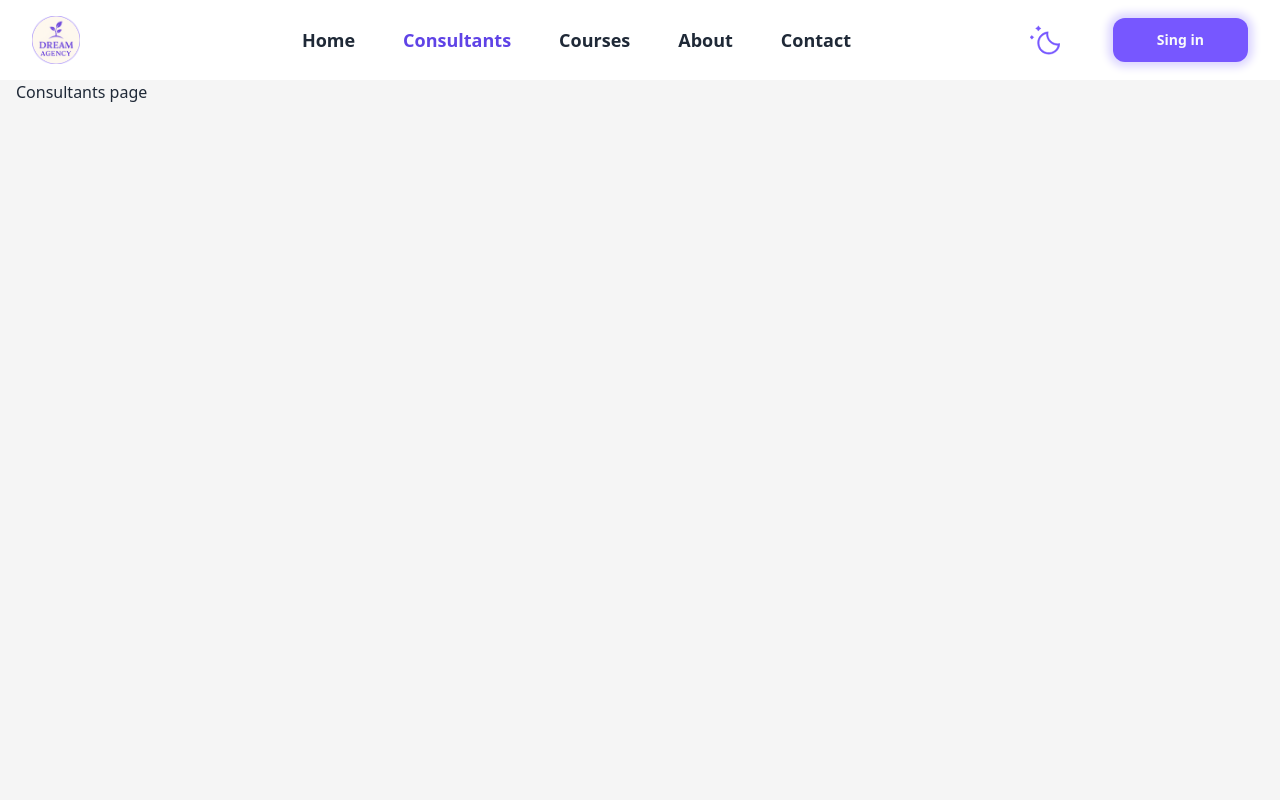
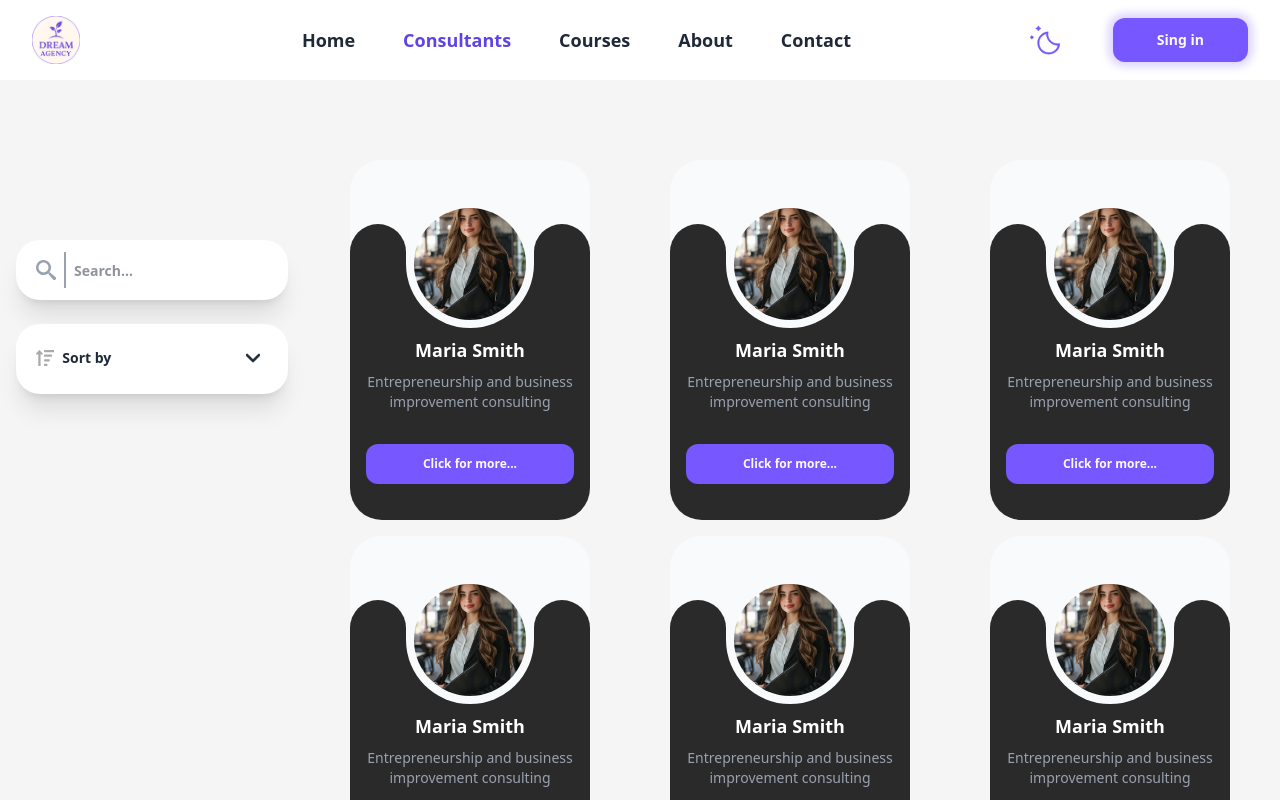
Before and after one commit to DreamAgencyhub/Front-end, a Next.js app: page /consultants in a window 1280 px wide. Shown: the top 800 px of the page. Built offline with nearby package versions, Linux system fonts and the light colour scheme.

Commit message:
feat: add consultants route

```diff
--- /dev/null
+++ b/app/(public)/(sharedLayout)/consultants/page.tsx
@@ -0,0 +1,31 @@
+import ConsultantsCard from "@/app/components/sections/consultants/ConsultantsCard";
+import { Metadata } from "next";
+
+export const metadata: Metadata = {
+  title: "Consultants",
+  description: "",
+};
+
+const items = [
+  { text: "test1" },
+  { text: "test2" },
+  { text: "test3" },
+  { text: "test4" },
+  { text: "test5" },
+  { text: "test6" },
+];
+
+export default function page() {
+  return (
+    <div className="py-10 grid grid-cols-1 gap-4 md:grid-cols-2 lg:grid-cols-3">
+      {items.map((item) => (
+        <div
+          className="w-76 h-90 flex items-center justify-center"
+          key={item.text}
+        >
+          <ConsultantsCard key={item.text} />
+        </div>
+      ))}
+    </div>
+  );
+}
--- a/app/(public)/consultants/page.tsx
+++ /dev/null
@@ -1,10 +0,0 @@
-import { Metadata } from "next";
-
-export const metadata: Metadata = {
-  title: "Consultants",
-  description: "",
-};
-
-export default function page() {
-  return <div>Consultants page</div>;
-}
```
Also changed, not shown: app/(public)/(sharedLayout)/courses/page.tsx (renamed from app/(public)/courses/page.tsx), app/(public)/(sharedLayout)/layout.tsx (renamed from app/(public)/courses/layout.tsx).
